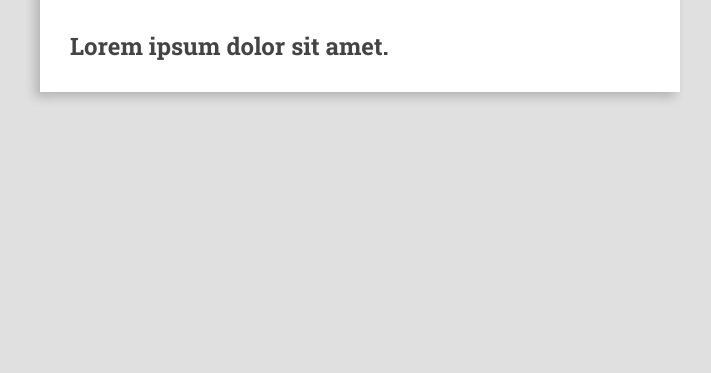
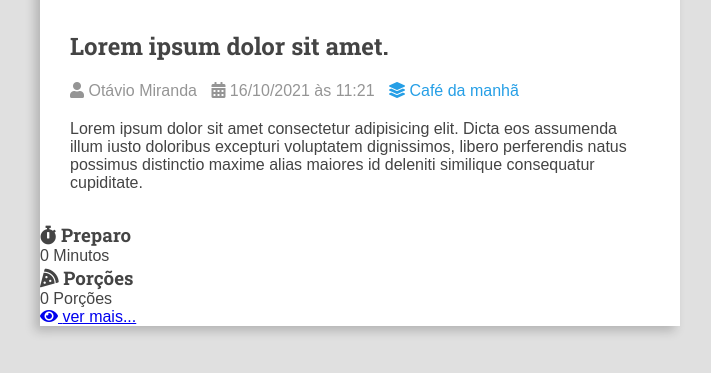
Before and after one commit to MarcusLehmkuhl/Curso-django-projeto1, a Django app: page / in a window 1280 px wide. Shown: the part 233-606 px from the top of the page, without its empty margins (20-731 px from the left). Run offline with Django 5.2, Linux system fonts and the light colour scheme; some libraries are stand-ins or nearby versions.

Commit message:
home and head

```diff
--- a/recipes/templates/recipes/pages/home.html
+++ b/recipes/templates/recipes/pages/home.html
@@ -13,6 +13,51 @@
                 <div class="recipe-title-container">
                     <h2 class="recipe-title">Lorem ipsum dolor sit amet.</h2>
                 </div>
+                <div class="recipe-author">
+                    <span class="recipe-author-item">
+                        <i class="fas fa-user"></i>
+                        Otávio Miranda
+                    </span>
+                    <span class="recipe-author-item">
+                        <i class="fas fa-calendar-alt"></i>
+                        16/10/2021 às 11:21
+                    </span>
+                    <span class="recipe-author-item">
+                        <a href="/recipes/category/cafe-da-manha/">
+                            <i class="fas fa-layer-group"></i>
+                            <span>Café da manhã</span>
+                        </a>
+                    </span>
+                </div>
+
+                <div class="recipe-content">
+                    <p>Lorem ipsum dolor sit amet consectetur adipisicing elit. Dicta eos assumenda illum iusto doloribus excepturi voluptatem dignissimos, libero perferendis natus possimus distinctio maxime alias maiores id deleniti similique consequatur cupiditate.
+
+                    </p>
+                </div>
+
+                <div class="recipe-meta-container">
+                    <div class="recipe-meta recipe-preparation">
+                        <h3 class="recipe-meta-title"><i class="fas fa-stopwatch"></i> Preparo</h3>
+                        <div class="recipe-meta-text">
+                            0 Minutos
+                        </div>
+                    </div>
+                    <div class="recipe-meta recipe-servings">
+                        <h3 class="recipe-meta-title"><i class="fas fa-pizza-slice"></i> Porções</h3>
+                        <div class="recipe-meta-text">
+                            0 Porções
+                        </div>
+                    </div>
+                </div>
+
+                <footer class="recipe-footer">
+                    <a class="recipe-read-more button button-dark button-full-width" href="/recipes/3/">
+                        <i class="fas fa-eye"></i>
+                        <span>ver mais...</span>
+                    </a>
+                </footer>
+
             </div>
         </div>
     </main>
--- a/recipes/templates/recipes/partials/head.html
+++ b/recipes/templates/recipes/partials/head.html
@@ -178,7 +178,29 @@
 
     .recipe-title-container {
         padding: var(--spacing-gutter-medium);
+        padding-bottom: 2rem;
     }
 
+    .recipe-author {
+        padding: 0 var(--spacing-gutter-medium);
+    }
+
+    .recipe-content {
+        padding: var(--spacing-gutter-medium);
+        padding-top: 2rem;
+    }
+    .recipe-author-item {
+        color: var(--color-gray-4);
+        margin-right: 1rem;
+    }
+    .recipe-author a {
+        color: var(--color-primary);
+        transition: all 300ms ease-in-out;
+        text-decoration: none;
+    }
+
+    .recipe-author a:hover {
+        color: var(--color-primary-dark);
+    }
     </style>
 </head>
```
